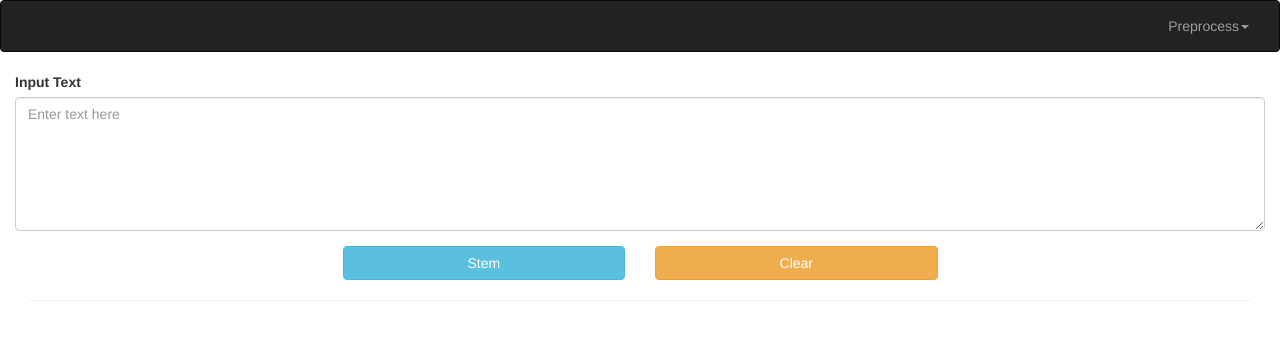
After one commit to TroJan/hindi-news-classifier, a Django app: template src/newsclassifier/templates/preprocess/stemming.html in a window 1280 px wide. The commit adds this page. Shown: the top 340 px of the page. Run offline with Django 3.2, Linux system fonts and the light colour scheme; the template is opened without the code that fills it: values that come from a table or form of the project are taken from there, others are empty; some libraries are stand-ins or nearby versions.

Commit message:
Preprocess: Add stem view.

```diff
--- a/src/newsclassifier/preprocess/forms.py
+++ b/src/newsclassifier/preprocess/forms.py
@@ -1,14 +1,14 @@
 from django import forms
 
 
-class TokenizeForm(forms.Form):
+class PreprocessForm(forms.Form):
 
     text = forms.CharField(
         label='Input Text',
         required=True,
         widget=forms.Textarea(attrs={
             'class': 'form-control',
-            'placeholder': 'Enter text to tokenize',
+            'placeholder': 'Enter text here',
             'rows':6
         })
     )
--- a/src/newsclassifier/preprocess/urls.py
+++ b/src/newsclassifier/preprocess/urls.py
@@ -4,6 +4,7 @@ from .views import *
 
 urlpatterns = [
 
+    url(r'stem', (StemmingView.as_view()), name='stem_view'),
     url(r'', (TokenizeView.as_view()), name='tokenize_view'),
 
 ]
--- a/src/newsclassifier/templates/base.html
+++ b/src/newsclassifier/templates/base.html
@@ -38,11 +38,14 @@
         <div class="collapse navbar-collapse" id="bs-example-navbar-collapse-1">
             <ul class="nav navbar-nav navbar-right">
 
-                <li class="dropdown {% if request.resolver_match.url_name in 'tokenize_view' %}active {% endif %}">
+                <li class="dropdown {% if request.resolver_match.url_name in 'tokenize_view, stem_view' %}active {% endif %}">
                 <a href="#" class="dropdown-toggle" data-toggle="dropdown" role="button" aria-haspopup="true" aria-expanded="false">Preprocess<span class="caret"></span></a>
                 <ul class="dropdown-menu">
                     <li {% if request.resolver_match.url_name == 'tokenize_view' %}class="active"{% endif %}>
                         <a href="{% url 'preprocess:tokenize_view' %}" >Tokenize</a>
+                    </li>
+                    <li {% if request.resolver_match.url_name == 'stem_view' %}class="active"{% endif %}>
+                        <a href="{% url 'preprocess:stem_view' %}" >Stem</a>
                     </li>
                 </ul>
                 </li>
--- /dev/null
+++ b/src/newsclassifier/templates/preprocess/stemming.html
@@ -0,0 +1,54 @@
+{% extends "base.html" %}
+
+{% load staticfiles %}
+{% block title %}Stem | Preprocess | {{block.super}} {% endblock %}
+{% block container %}
+
+    {{ block.super }}
+
+    <div class="col-sm-12 col-md-12">
+        <div class="row"></div>
+        <div class="row">
+
+            {% include "message.html" %}
+
+            <form>
+                <div class="form-group">
+                    <label for="inputText">Input Text</label>
+                    {{ form.text }}
+                </div>
+                <div class="form-group">
+                <div class="col-sm-3 col-sm-offset-3">
+                    <button type="submit"  id="send" class="btn btn-info btn-block">Stem</button>
+                </div>
+
+                <div class="col-sm-3">
+                    <a type="submit"  id="reset" href="{% url 'preprocess:stem_view' %}" class="btn btn-warning btn-block">Clear</a>
+                </div>
+                </div>
+            </form>
+        </div>
+        <hr/>
+
+        {% if stem_words %}
+        <div class="panel panel-default">
+            <div class="panel-heading">
+                <h3 class="panel-title">Stem Word</h3>
+            </div>
+            <div class="panel-body">
+                <table class="table table-striped table-bordered">
+                {% for token, stem_value in stem_words.items %}
+                    <tr>
+                        <td>{{token}}</td><td>{{stem_value}}</td>
+                    </tr>
+                {% endfor %}
+
+                </table>
+            </div>
+        </div>
+        {% endif %}
+
+        </div>
+    </div>
+
+{% endblock %}
```
Also changed, not shown: src/newsclassifier/preprocess/views.py (+26 -3 lines).
